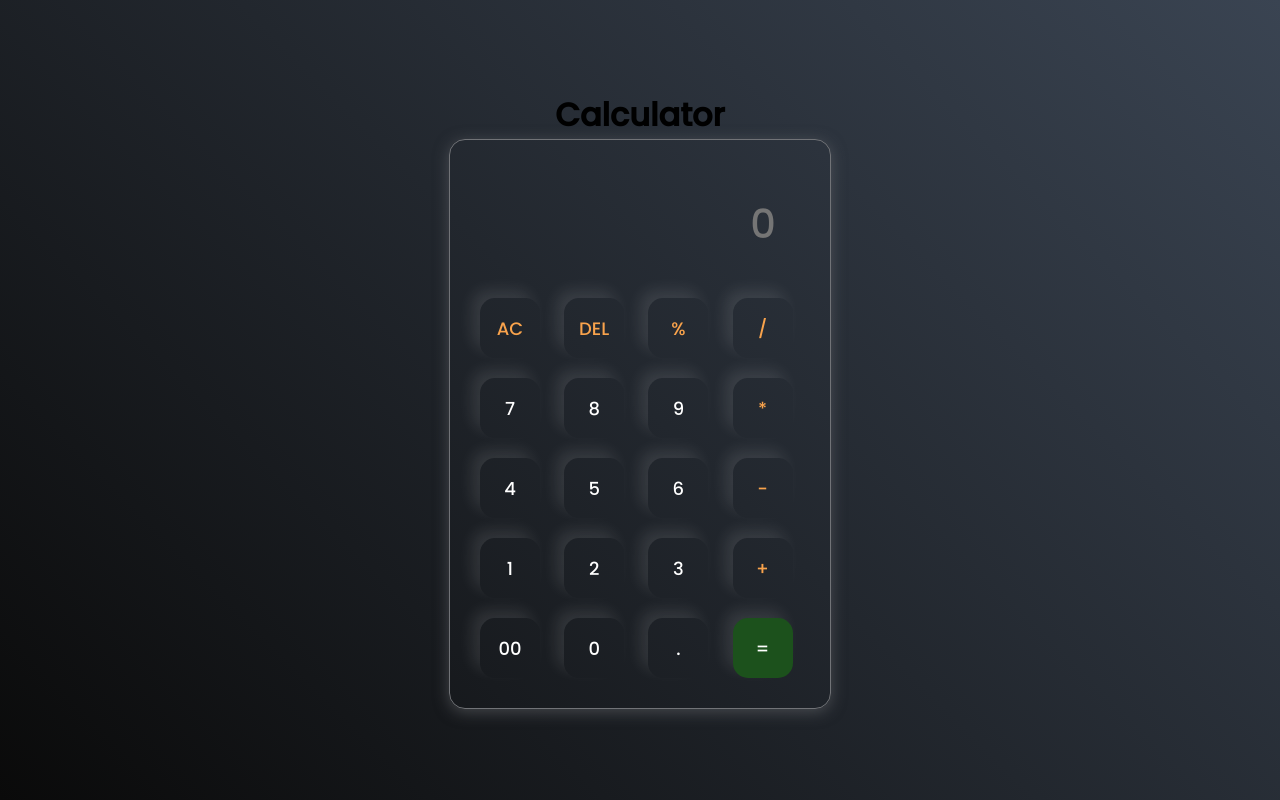
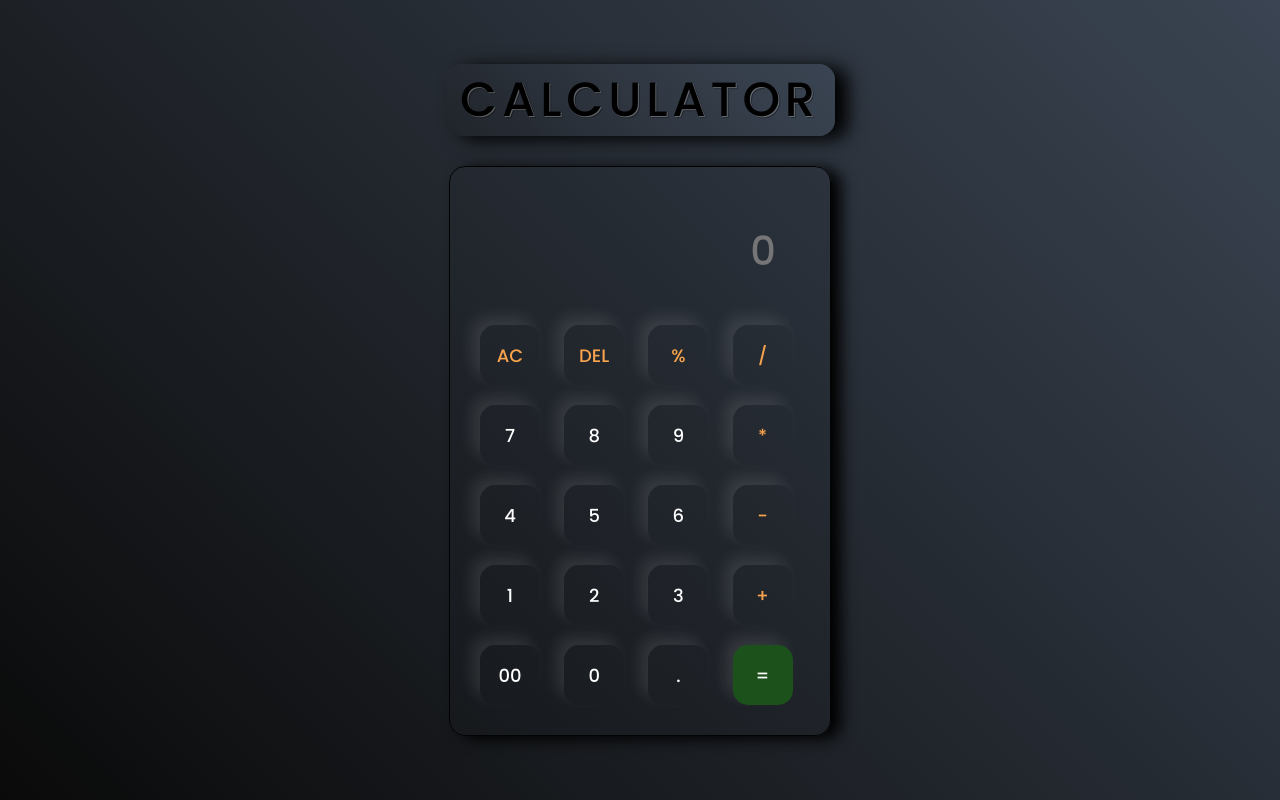
Before and after one commit to yogramming/calculator, a plain HTML site: page index.html in a window 1280 px wide. Drawn offline with Linux system fonts and the light colour scheme.

Commit message:
change the styling a little bit

```diff
--- a/index.html
+++ b/index.html
@@ -8,7 +8,7 @@
     <script src="script.js" defer></script>
 </head>
 <body>
-    <h1>Calculator</h1>
+    <p class="heading">Calculator</p>
     <div class="calculator">
         <div class="first-row">
             <input type="text" placeholder="0" id="input-box">
--- a/style.css
+++ b/style.css
@@ -17,12 +17,29 @@ body {
     background: linear-gradient(45deg, #0a0a0a, #3a4452);
 }
 
+.heading {
+    text-transform: uppercase;
+    background: linear-gradient(45deg, #100e0e33, #3a4452);
+    border-radius: 16px;
+    text-align: center;
+    padding-left: 15px;
+    padding-right: 15px;
+    font-size: 3em;
+    letter-spacing: 0.1em;
+    box-shadow: 13px 3px 18px rgb(0, 0, 0);
+    text-shadow:
+        1px 1px 0 rgba(255, 255, 255, 0.3), /* Light shadow */
+        2px 2px 0 rgba(0, 0, 0, 0.3); /* Dark shadow for depth */
+
+}
+
 .calculator {
-    border: 1px solid #717377;
+    border: 1px solid #030303;
     padding: 20px;
+    margin-top: 30px;
     border-radius: 16px;
     background: transparent;
-    box-shadow: 0px 3px 15px rgba(113, 115, 119, 0.5);
+    box-shadow: 10px 3px 15px rgba(0, 0, 0, 1);
 }
 
 input {
```
